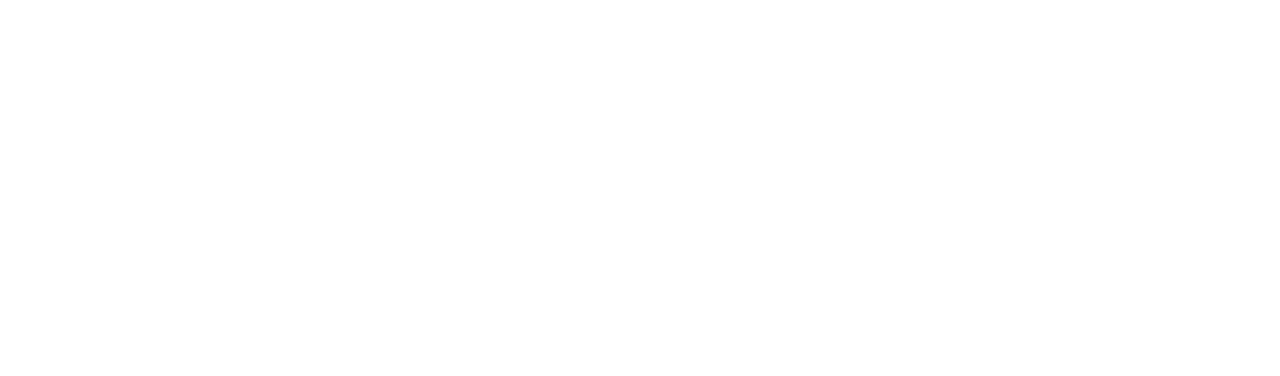
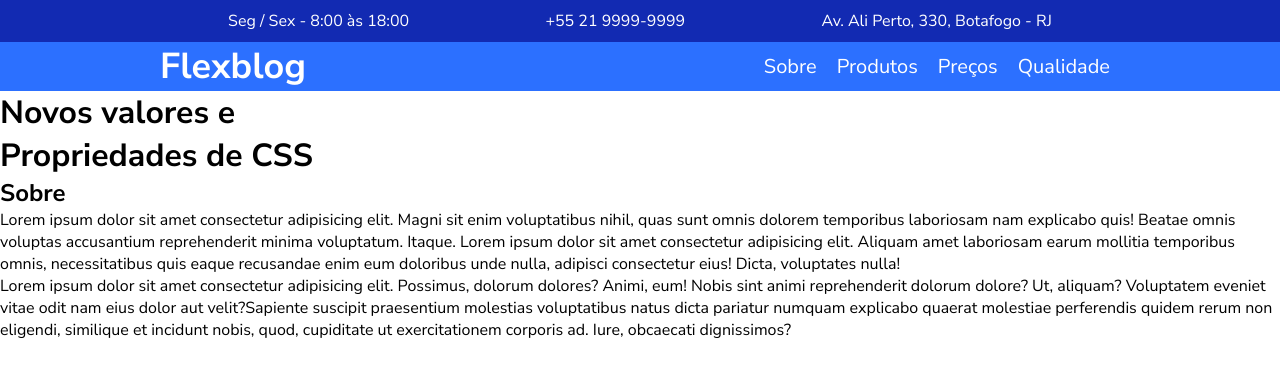
Before and after one commit to leticiaavolio/FlexBlog, a plain HTML site: page index.html in a window 1280 px wide. Drawn offline with Linux system fonts and the light colour scheme.

Commit message:
Adicionado e estilizado a div superinfo e a header e Iniciado a section sobre

```diff
--- a/css/style.css
+++ b/css/style.css
@@ -1,6 +1,68 @@
+/*:root: equivale a toda estrutura do  elemento html, é parecida com a tag html com a diferença que a especifidade de :root é maior.*/
+:root {
+    --Background-blue-Dark: #122ab2;
+    --Background-blue-Bright: #2c70ff;
+    --Background-Gray-Soft: #f7f7f7;
+    --Row-Purple: #ae81ff;
+    --Row-Pink: #f9265e;
+    --Row-Blue:#66d9eb;
+    --Color-Gray-Soft: #a4a4a4;
+    --Color-Gray-Strong: #7c7c7c;
+    --Color-Black-Bright: #222222;
+}
+/* Gerais - Reset */
 *{
     font-family: 'Nunito Sans', sans-serif;
+    box-sizing: border-box;
+    padding: 0;
+    margin: 0;
 }
-:root {
-
+.superinfo-bg {
+    background-color: var(--Background-blue-Dark);
+    color: #fff;
 }
+.superinfo {
+    display: flex;
+    flex-wrap: wrap;
+    justify-content: space-around;
+    max-width: 960px;
+    margin: 0 auto;
+    padding: 10px 0;
+}
+.superinfo a {
+    color: #fff;
+    text-decoration: none;
+}
+.menu-bg {
+    background-color: var(--Background-blue-Bright);
+}
+.menu {
+    max-width: 960px;
+    margin: 0 auto;
+    display: flex;
+    /*alinha o elemento na horizontal*/
+    justify-content: space-between;
+    /*alinha o elemento na vertical*/
+    align-items: center;
+}
+.menu a {
+    color: #fff;
+    text-decoration: none;
+}
+.menu-logo a {
+    font-size: 2.25em;
+    font-weight: bold;
+}
+.menu-nav ul{
+    display: flex;
+    flex-wrap: wrap;
+    list-style: none;
+}
+.menu-nav a {
+    font-size: 1.25em;
+    padding: 10px;
+    transition: 1s;
+}
+.menu-nav a:hover {
+    color: var(--Background-blue-Dark);
+}
--- a/index.html
+++ b/index.html
@@ -10,6 +10,36 @@
     <link href="https://fonts.googleapis.com/css2?family=Nunito+Sans:ital,opsz,wght@0,6..12,400;0,6..12,700;1,6..12,400&display=swap" rel="stylesheet">
 </head>
 <body>
-
+    <!--div.superinfo-bg>div.superinfo>p+a+p-->
+    <div class="superinfo-bg">
+        <div class="superinfo">
+            <p>Seg / Sex - 8:00 às 18:00</p>
+            <a href="tel:+552199999999">+55 21 9999-9999</a>
+            <p>Av. Ali Perto, 330, Botafogo - RJ</p>
+        </div>
+    </div>
+    <header class="menu-bg">
+        <div class="menu">
+            <div class="menu-logo">
+                <a href="#">Flexblog</a>
+            </div>
+            <nav class="menu-nav">
+                <ul>
+                    <li><a href="#sobre">Sobre</a></li>
+                    <li><a href="#produtos">Produtos</a></li>
+                    <li><a href="#precos">Preços</a></li>
+                    <li><a href="#qualidade">Qualidade</a></li>
+                </ul>
+            </nav>
+        </div>
+    </header>
+    <h1 class="introducao">Novos valores e<br>Propriedades de CSS</h1>
+    <section class="sobre">
+        <div class="sobre-info">
+            <h2>Sobre</h2>
+            <p>Lorem ipsum dolor sit amet consectetur adipisicing elit. Magni sit enim voluptatibus nihil, quas sunt omnis dolorem temporibus laboriosam nam explicabo quis! Beatae omnis voluptas accusantium reprehenderit minima voluptatum. Itaque. Lorem ipsum dolor sit amet consectetur adipisicing elit. Aliquam amet laboriosam earum mollitia temporibus omnis, necessitatibus quis eaque recusandae enim eum doloribus unde nulla, adipisci consectetur eius! Dicta, voluptates nulla!</p>
+            <p>Lorem ipsum dolor sit amet consectetur adipisicing elit. Possimus, dolorum dolores? Animi, eum! Nobis sint animi reprehenderit dolorum dolore? Ut, aliquam? Voluptatem eveniet vitae odit nam eius dolor aut velit?Sapiente suscipit praesentium molestias voluptatibus natus dicta pariatur numquam explicabo quaerat molestiae perferendis quidem rerum non eligendi, similique et incidunt nobis, quod, cupiditate ut exercitationem corporis ad. Iure, obcaecati dignissimos?</p>
+        </div>
+    </section>
 </body>
 </html>
```
